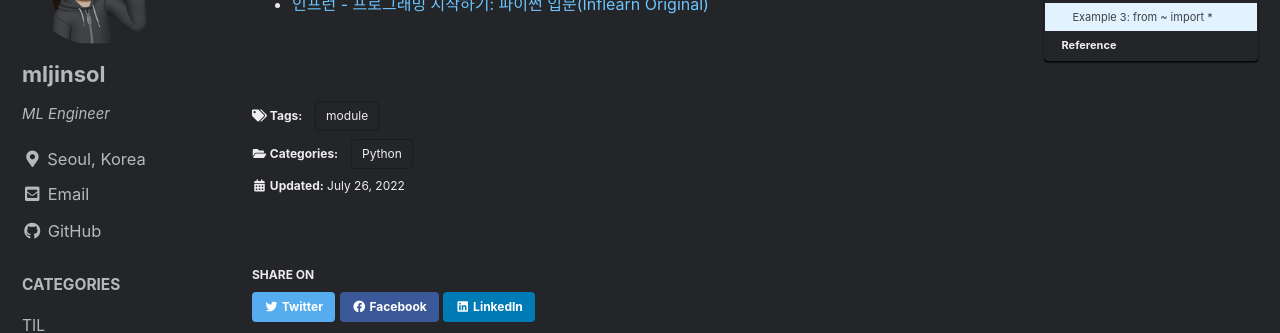
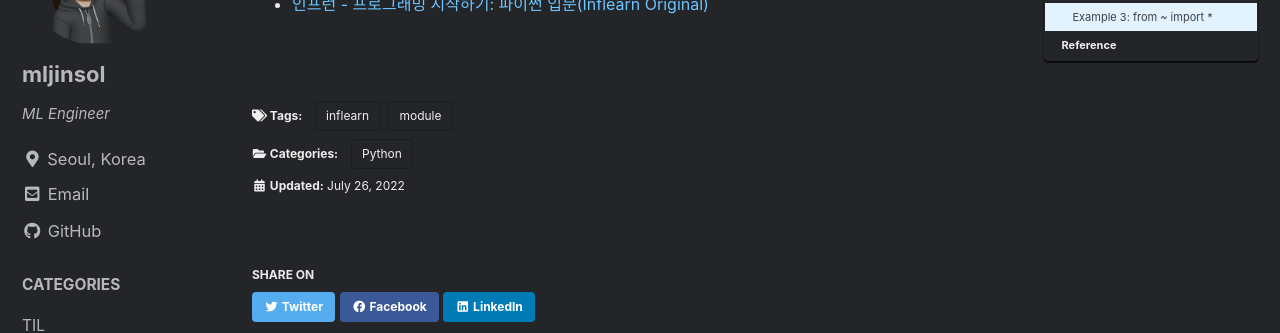
Before and after one commit to aijinsol/aijinsol.github.io, a Jekyll site: the page built from _posts/2022-07-26-module_practice.md, in a window 1280 px wide and 900 px high, scrolled down 3123 px. Shown: the part 152-485 px from the top of the window. Built offline with Jekyll 4.4.1, drawn with Linux system fonts in a browser that asks for light colours; cached includes are drawn as plain includes; comment, search, counter and statistics services are not loaded.

Commit message:
docs: add a tag to module-practice post

```diff
--- a/_posts/2022-07-26-module_practice.md
+++ b/_posts/2022-07-26-module_practice.md
@@ -5,6 +5,7 @@ categories:
   - Python
 tags:
   - module
+  - inflearn
 last_modified_at: 2022-07-26
 ---
 
```
